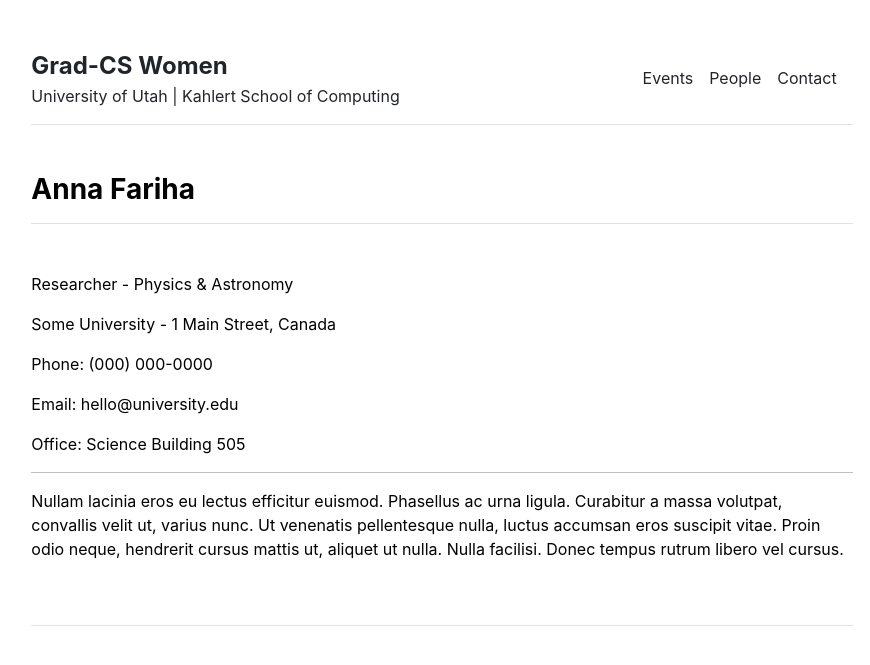
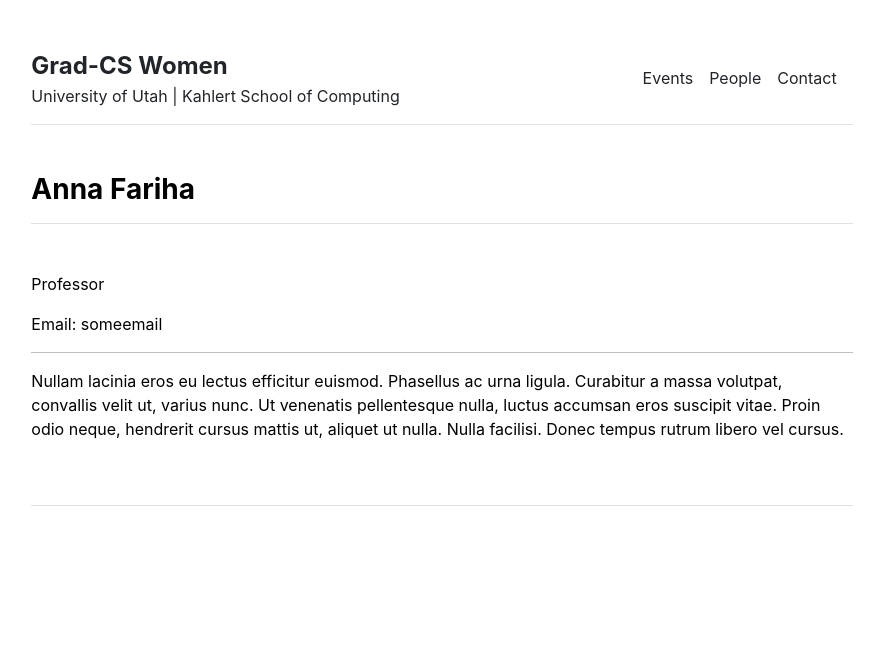
Before and after one commit to gradCSwomen-utah/gradCSwomen-utah.github.io, a Jekyll site: the page built from people/anna-fariha.md, in a window 1280 px wide. Shown: the top 665 px of the page, without its empty margins (198-1068 px from the left). Built offline with Jekyll 4.4.1, drawn with Linux system fonts in a browser that asks for light colours.

Commit message:
Update anna-fariha.md

```diff
--- a/people/anna-fariha.md
+++ b/people/anna-fariha.md
@@ -3,15 +3,9 @@
 title: "Anna Fariha"
 ---
 
-Researcher - Physics & Astronomy
+Professor
 
-Some University - 1 Main Street, Canada
-
-Phone: (000) 000-0000
-
-Email: hello@university.edu
-
-Office: Science Building 505
+Email: someemail
 
 ---
 
```
